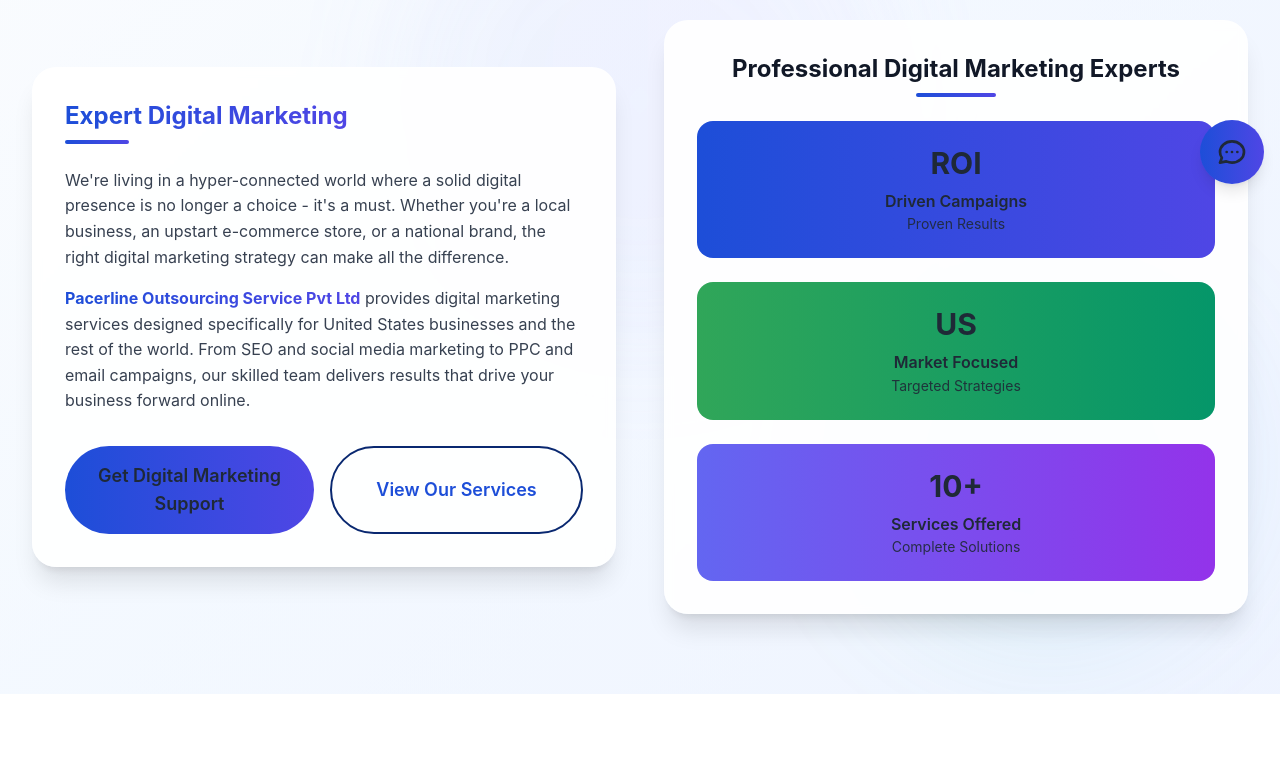
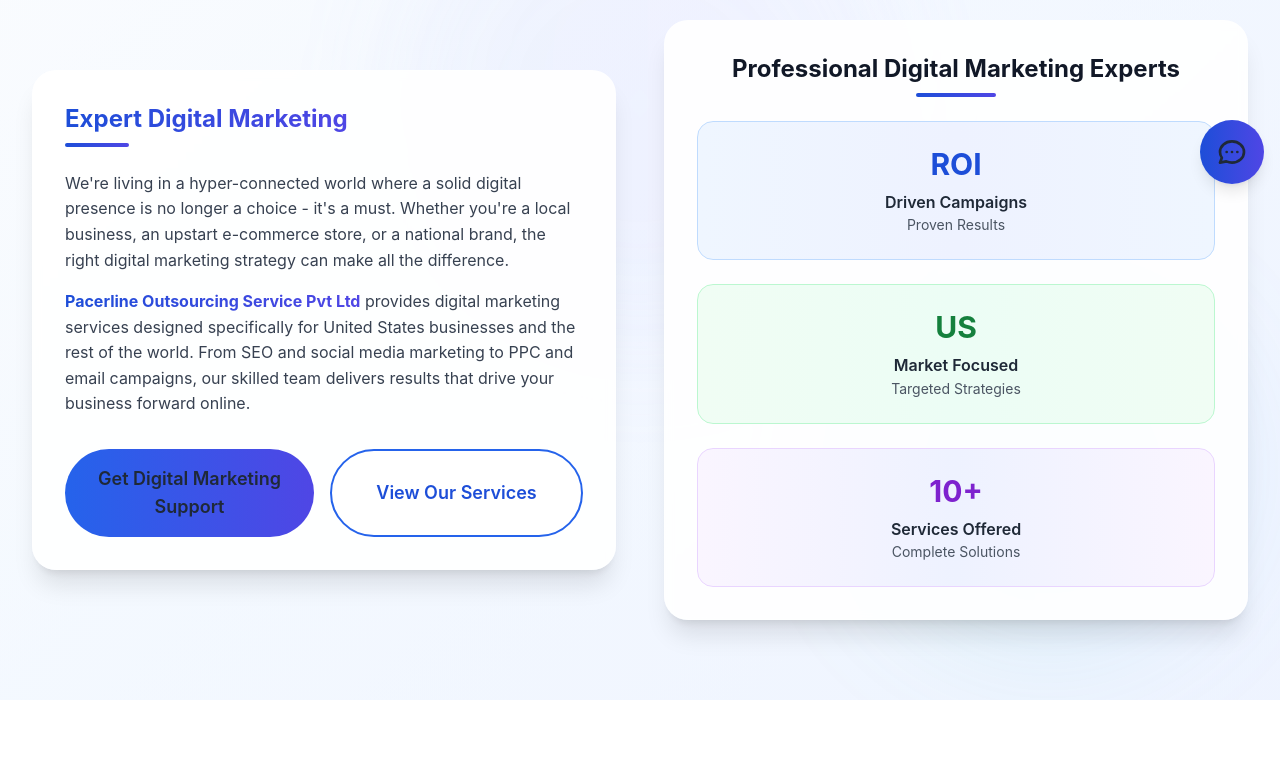
Before and after one commit to Ganesh33-wq/pacerline-website, a Next.js app: page /digital-marketing in a window 1280 px wide. Shown: the part 600-1376 px from the top of the page. Built offline with nearby package versions, Linux system fonts and the light colour scheme.

Commit message:
digital page

```diff
--- a/pages/digital-marketing.tsx
+++ b/pages/digital-marketing.tsx
@@ -80,13 +80,11 @@ const DigitalMarketingPage = () => {
                     </div>
 
                     <div className="mt-8 flex flex-col sm:flex-row gap-4">
-                      <button className="bg-gradient-to-r from-[#092870] via-indigo-600 to-[#092870] bg-size-200 bg-pos-0 hover:bg-pos-100 text-white px-8 py-4 rounded-full font-semibold text-lg hover:shadow-2xl transition-all duration-500 transform hover:scale-105 flex-1 relative overflow-hidden group">
+                      <button className="bg-gradient-to-r from-blue-600 to-indigo-600 text-white px-8 py-4 rounded-full font-semibold text-lg hover:shadow-2xl transition-all duration-500 transform hover:scale-105 flex-1 hover:from-blue-700 hover:to-indigo-700">
                         <span className="relative z-10">Get Digital Marketing Support</span>
-                        <div className="absolute inset-0 bg-gradient-to-r from-indigo-600 to-[#092870] opacity-0 group-hover:opacity-100 transition-opacity duration-500"></div>
                       </button>
-                      <button className="border-2 border-[#092870] text-[#092870] px-8 py-4 rounded-full font-semibold text-lg hover:bg-gradient-to-r hover:from-[#092870] hover:to-indigo-600 hover:text-white hover:border-transparent transition-all duration-500 hover:shadow-xl hover:scale-105 flex-1 relative overflow-hidden group">
+                      <button className="border-2 border-blue-600 text-blue-700 bg-white px-8 py-4 rounded-full font-semibold text-lg hover:bg-blue-600 hover:text-white transition-all duration-500 hover:shadow-xl hover:scale-105 flex-1">
                         <span className="relative z-10">View Our Services</span>
-                        <div className="absolute inset-0 bg-gradient-to-r from-[#092870] to-indigo-600 scale-x-0 group-hover:scale-x-100 transition-transform duration-500 origin-left"></div>
                       </button>
                     </div>
                   </div>
@@ -100,25 +98,25 @@ const DigitalMarketingPage = () => {
                       <div className="w-20 h-1 bg-gradient-to-r from-[#092870] to-indigo-600 rounded-full mx-auto mt-2"></div>
                     </h3>
                     <div className="grid grid-cols-1 gap-6">
-                      <div className="flex items-center justify-between p-6 bg-gradient-to-r from-[#092870] via-indigo-600 to-[#092870] bg-size-200 bg-pos-0 hover:bg-pos-100 rounded-2xl text-white transform hover:scale-105 transition-all duration-500 hover:shadow-xl group">
+                      <div className="flex items-center justify-between p-6 bg-gradient-to-r from-blue-50 via-indigo-50 to-blue-50 border border-blue-200 rounded-2xl text-gray-800 transform hover:scale-105 transition-all duration-500 hover:shadow-xl group hover:from-blue-100 hover:to-indigo-100">
                         <div className="text-center flex-1">
-                          <div className="text-3xl font-bold mb-2 group-hover:animate-bounce">ROI</div>
-                          <div className="font-semibold">Driven Campaigns</div>
-                          <div className="text-sm opacity-90">Proven Results</div>
+                          <div className="text-3xl font-bold mb-2 group-hover:animate-bounce text-blue-700">ROI</div>
+                          <div className="font-semibold text-gray-800">Driven Campaigns</div>
+                          <div className="text-sm text-gray-600">Proven Results</div>
                         </div>
                       </div>
-                      <div className="flex items-center justify-between p-6 bg-gradient-to-r from-[#30a659] via-emerald-600 to-[#30a659] bg-size-200 bg-pos-0 hover:bg-pos-100 rounded-2xl text-white transform hover:scale-105 transition-all duration-500 hover:shadow-xl group">
+                      <div className="flex items-center justify-between p-6 bg-gradient-to-r from-green-50 via-emerald-50 to-green-50 border border-green-200 rounded-2xl text-gray-800 transform hover:scale-105 transition-all duration-500 hover:shadow-xl group hover:from-green-100 hover:to-emerald-100">
                         <div className="text-center flex-1">
-                          <div className="text-3xl font-bold mb-2 group-hover:animate-bounce">US</div>
-                          <div className="font-semibold">Market Focused</div>
-                          <div className="text-sm opacity-90">Targeted Strategies</div>
+                          <div className="text-3xl font-bold mb-2 group-hover:animate-bounce text-green-700">US</div>
+                          <div className="font-semibold text-gray-800">Market Focused</div>
+                          <div className="text-sm text-gray-600">Targeted Strategies</div>
                         </div>
                       </div>
-                      <div className="flex items-center justify-between p-6 bg-gradient-to-r from-indigo-500 via-purple-600 to-indigo-500 bg-size-200 bg-pos-0 hover:bg-pos-100 rounded-2xl text-white transform hover:scale-105 transition-all duration-500 hover:shadow-xl group">
+                      <div className="flex items-center justify-between p-6 bg-gradient-to-r from-purple-50 via-indigo-50 to-purple-50 border border-purple-200 rounded-2xl text-gray-800 transform hover:scale-105 transition-all duration-500 hover:shadow-xl group hover:from-purple-100 hover:to-indigo-100">
                         <div className="text-center flex-1">
-                          <div className="text-3xl font-bold mb-2 group-hover:animate-bounce">10+</div>
-                          <div className="font-semibold">Services Offered</div>
-                          <div className="text-sm opacity-90">Complete Solutions</div>
+                          <div className="text-3xl font-bold mb-2 group-hover:animate-bounce text-purple-700">10+</div>
+                          <div className="font-semibold text-gray-800">Services Offered</div>
+                          <div className="text-sm text-gray-600">Complete Solutions</div>
                         </div>
                       </div>
                     </div>
@@ -439,11 +437,11 @@ const DigitalMarketingPage = () => {
         </section>
 
         {/* Why US Clients Trust Us */}
-        <section className="relative py-20 bg-gradient-to-r from-emerald-600 via-teal-600 to-cyan-600">
-          <div className="absolute inset-0 bg-black/10"></div>
+        <section className="relative py-20 bg-gradient-to-br from-emerald-50 via-teal-50 to-cyan-50">
+          <div className="absolute inset-0 bg-gradient-to-br from-white/60 to-emerald-50/40"></div>
           <div className="relative max-w-7xl mx-auto px-4 sm:px-6 lg:px-8">
-            <div className="text-center text-white mb-16">
-              <h2 className="text-4xl lg:text-5xl font-bold mb-6">
+            <div className="text-center text-gray-900 mb-16">
+              <h2 className="text-4xl lg:text-5xl font-bold mb-6 bg-gradient-to-r from-emerald-600 to-teal-600 bg-clip-text text-transparent">
                 Why U.S. Clients Trust Us
               </h2>
             </div>
@@ -471,12 +469,12 @@ const DigitalMarketingPage = () => {
                   icon: "📈"
                 }
               ].map((feature, index) => (
-                <div key={index} className="bg-white/10 backdrop-blur-sm rounded-2xl p-8 text-white text-center">
-                  <div className="w-16 h-16 bg-gradient-to-r from-[#30a659] to-emerald-500 rounded-2xl flex items-center justify-center text-2xl mb-6 mx-auto">
+                <div key={index} className="bg-white/90 backdrop-blur-sm rounded-2xl p-8 text-gray-900 text-center shadow-lg hover:shadow-xl transition-all duration-300 border border-white/20">
+                  <div className="w-16 h-16 bg-gradient-to-r from-emerald-500 to-teal-500 rounded-2xl flex items-center justify-center text-2xl mb-6 mx-auto shadow-md">
                     {feature.icon}
                   </div>
-                  <h3 className="text-xl font-bold mb-4">{feature.title}</h3>
-                  <p className="opacity-90">{feature.description}</p>
+                  <h3 className="text-xl font-bold mb-4 text-emerald-700">{feature.title}</h3>
+                  <p className="text-gray-600">{feature.description}</p>
                 </div>
               ))}
             </div>
@@ -484,20 +482,20 @@ const DigitalMarketingPage = () => {
         </section>
 
         {/* CTA Before FAQ */}
-        <section className="relative py-20 bg-gradient-to-r from-[#30a659] via-emerald-600 to-teal-600">
-          <div className="absolute inset-0 bg-black/20"></div>
+        <section className="relative py-20 bg-gradient-to-br from-blue-50 via-indigo-50 to-purple-50">
+          <div className="absolute inset-0 bg-gradient-to-br from-white/60 to-blue-50/40"></div>
           <div className="relative max-w-7xl mx-auto px-4 sm:px-6 lg:px-8 text-center">
-            <h2 className="text-4xl lg:text-5xl font-bold text-white mb-8">
+            <h2 className="text-4xl lg:text-5xl font-bold text-gray-900 mb-8 bg-gradient-to-r from-blue-600 to-indigo-600 bg-clip-text text-transparent">
               Ready to Grow Your Business Online?
             </h2>
-            <p className="text-xl text-white/90 max-w-4xl mx-auto mb-8">
+            <p className="text-xl text-gray-700 max-w-4xl mx-auto mb-8">
               Let us do the guessing when it comes to digital marketing so that you can concentrate on your business. Whether you need a full-service approach or help with one channel, we are here to make you successful.
             </p>
             <div className="flex flex-col sm:flex-row gap-4 justify-center">
-              <button className="bg-white text-[#30a659] px-8 py-4 rounded-full font-semibold text-lg hover:bg-gray-100 transition-colors">
+              <button className="bg-gradient-to-r from-blue-600 to-indigo-600 text-white px-8 py-4 rounded-full font-semibold text-lg hover:from-blue-700 hover:to-indigo-700 transition-all duration-300 shadow-lg hover:shadow-xl transform hover:scale-105">
                 Get Digital Marketing Support
               </button>
-              <button className="border-2 border-white text-white px-8 py-4 rounded-full font-semibold text-lg hover:bg-white hover:text-[#30a659] transition-colors">
+              <button className="bg-white border-2 border-blue-600 text-blue-600 px-8 py-4 rounded-full font-semibold text-lg hover:bg-blue-600 hover:text-white transition-all duration-300 shadow-lg hover:shadow-xl">
                 Schedule Free Consultation
               </button>
             </div>
```
